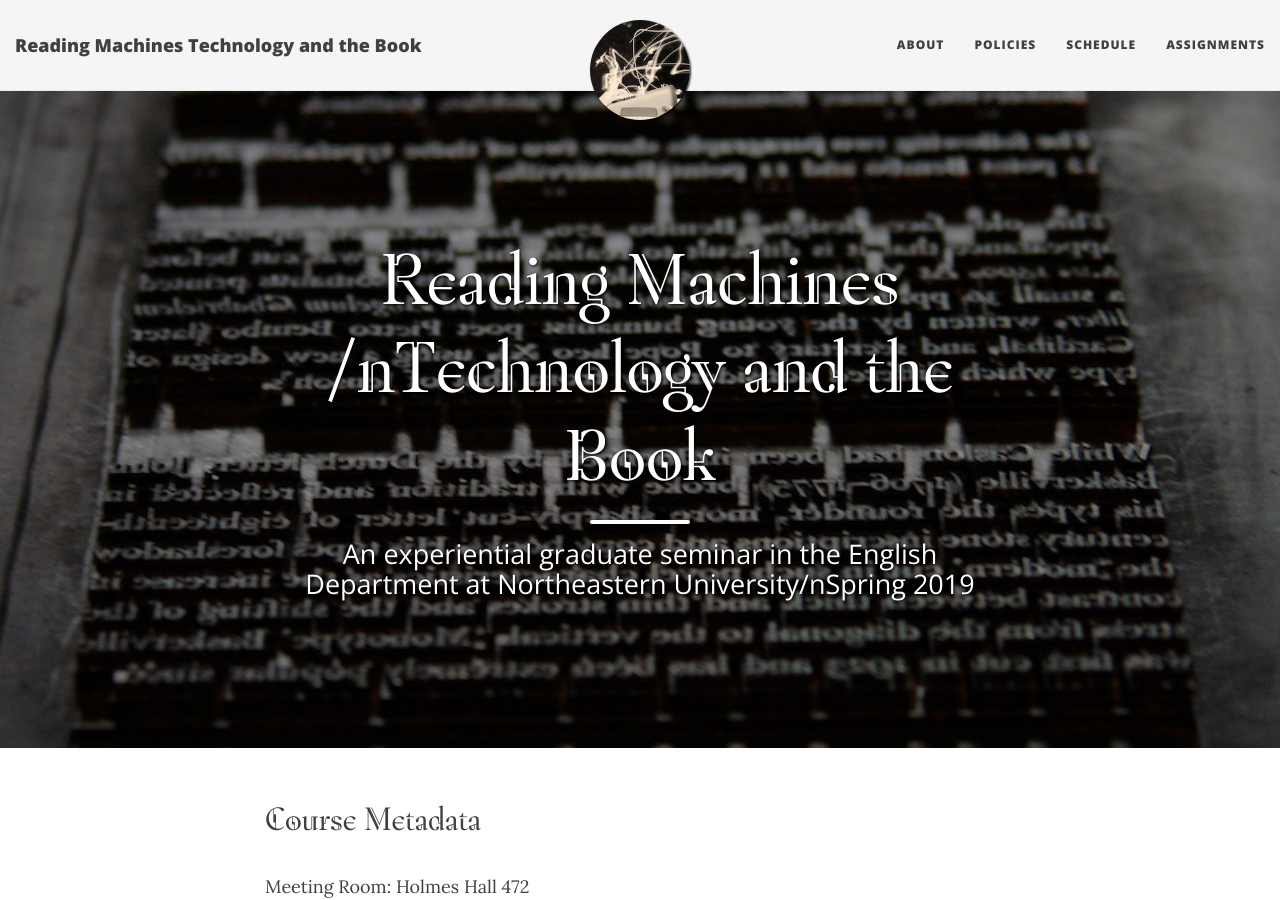
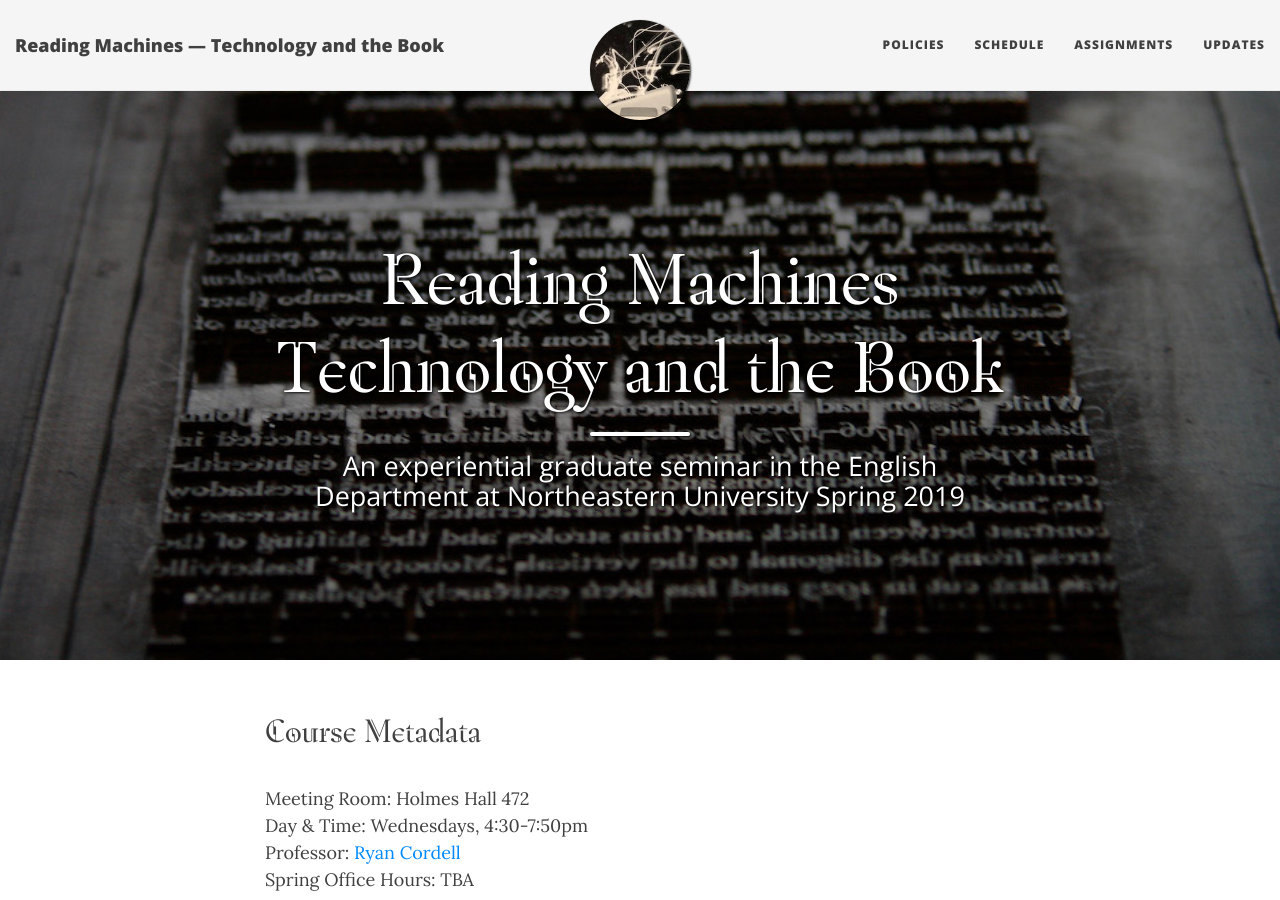
Before and after one commit to rccordell/s19rm, a Jekyll site: the page built from index.md, in a window 1280 px wide and 900 px high. Built offline with Jekyll 4.4.1, drawn with Linux system fonts in a browser that asks for light colours; nearby versions of some CDN libraries; some web fonts are replaced.

Commit message:
updates to main page

```diff
--- a/_config.yml
+++ b/_config.yml
@@ -4,34 +4,30 @@
 # baseurl is the website's URL without the hostname
 
 # If you are building a simple GitHub user page (http://username.github.io) then use these settings:
-url: "s19rm.ryancordell.org"
-baseurl: ""
+# url: ""
+# baseurl: ""
 
 # If you are building a GitHub project page then use these settings:
-#url: "http://username.github.io/projectname"
-#baseurl: "/projectname"
+url: "http://rccordell.github.io/s19rm"
+baseurl: "/s19rm"
 
 # Of course don't forget to change the username and projectname to YOUR username and project
 
 # Name of website
-title: |
-  Reading Machines
-  Technology and the Book
+title: Reading Machines — Technology and the Book
 
 # Short description of your site
-description: |
-  An experiential graduate course in the
-  English Department at Northeastern University
-  Spring 2019
+description: An experiential graduate course in the English Department at Northeastern University
 
 # --- Navigation bar options --- #
 
 # List of links in the navigation bar
 navbar-links:
-  About: "index"
+  # About: "index"
   Policies: "policies"
   Schedule: "schedule"
   Assignments: "assignments"
+  Updates: "updates"
 
 
 # Image to show in the navigation bar - image must be a square (width = height)
--- a/index.md
+++ b/index.md
@@ -1,7 +1,12 @@
 ---
 layout: page
-title: Reading Machines /nTechnology and the Book
-subtitle: An experiential graduate seminar in the English Department at Northeastern University/nSpring 2019
+title: |
+  Reading Machines
+  Technology and the Book
+subtitle: |
+  An experiential graduate seminar in the
+  English Department at Northeastern University
+  Spring 2019
 bigimg: /img/letterpress.jpg
 ---
 
```
Also changed, not shown: updates/index.html (renamed from news/index.html).
